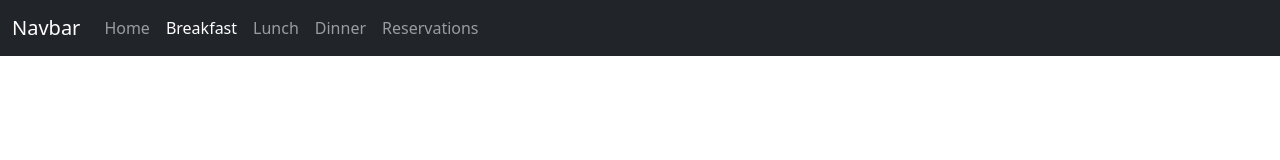
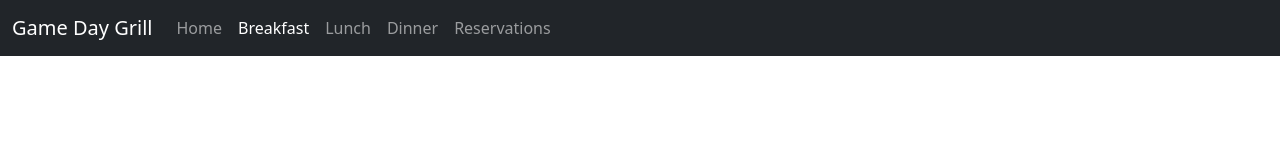
Before and after one commit to Gavinmack123/Website-Design-Team-Project, a plain HTML site: page breakfast.html in a window 1280 px wide. Drawn offline with nearby package versions, Linux system fonts and the light colour scheme.

Commit message:
changed brand to send you to Index and made brand Game Day Grill

```diff
--- a/breakfast.html
+++ b/breakfast.html
@@ -14,7 +14,7 @@
     <div class="container">
         <nav class="navbar fixed-top navbar-expand-lg navbar-dark bg-dark">
           <div class="container-fluid">
-            <a class="navbar-brand" href="#">Navbar</a>
+            <a class="navbar-brand" href="index.html">Game Day Grill</a>
             <div class="collapse navbar-collapse" id="navbarNav">
                 <ul class="navbar-nav">
                   <li class="nav-item">
```
Also changed, not shown: dinner.html (+1 -1 lines), index.html (+1 -1 lines), lunch.html (+1 -1 lines), reservation.html (+1 -1 lines).
